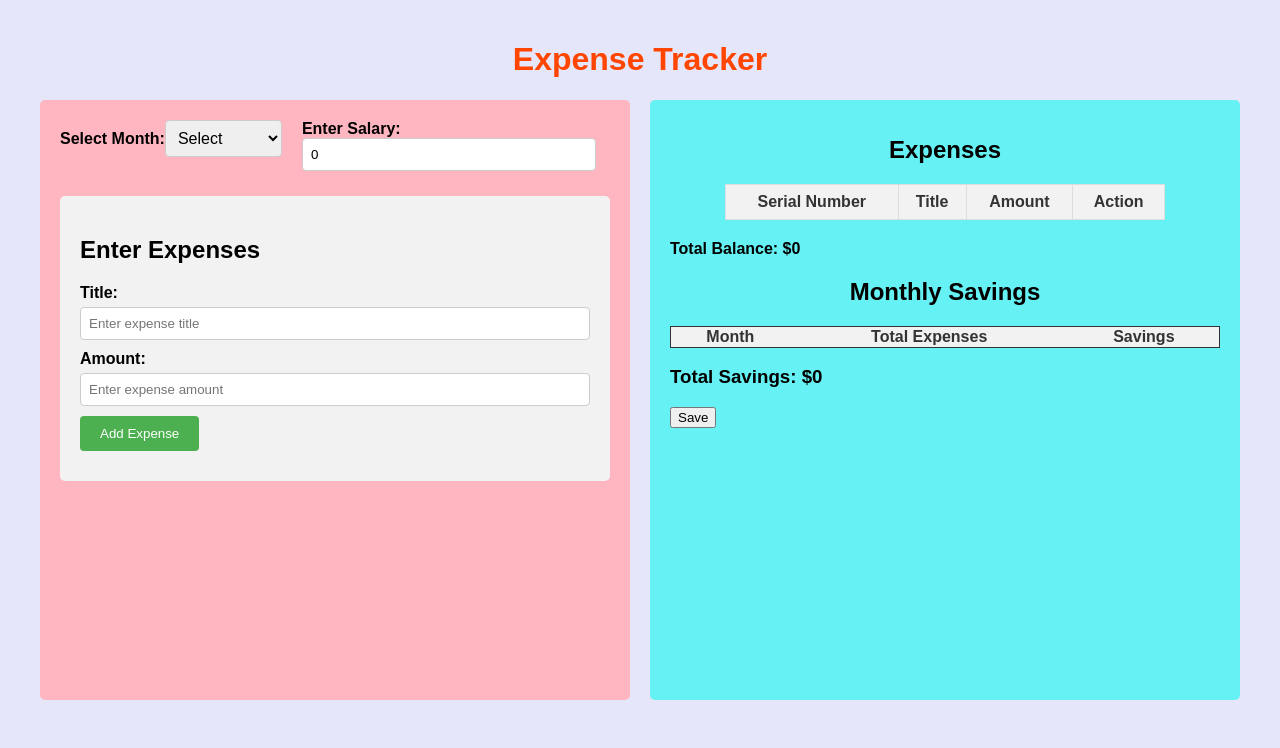
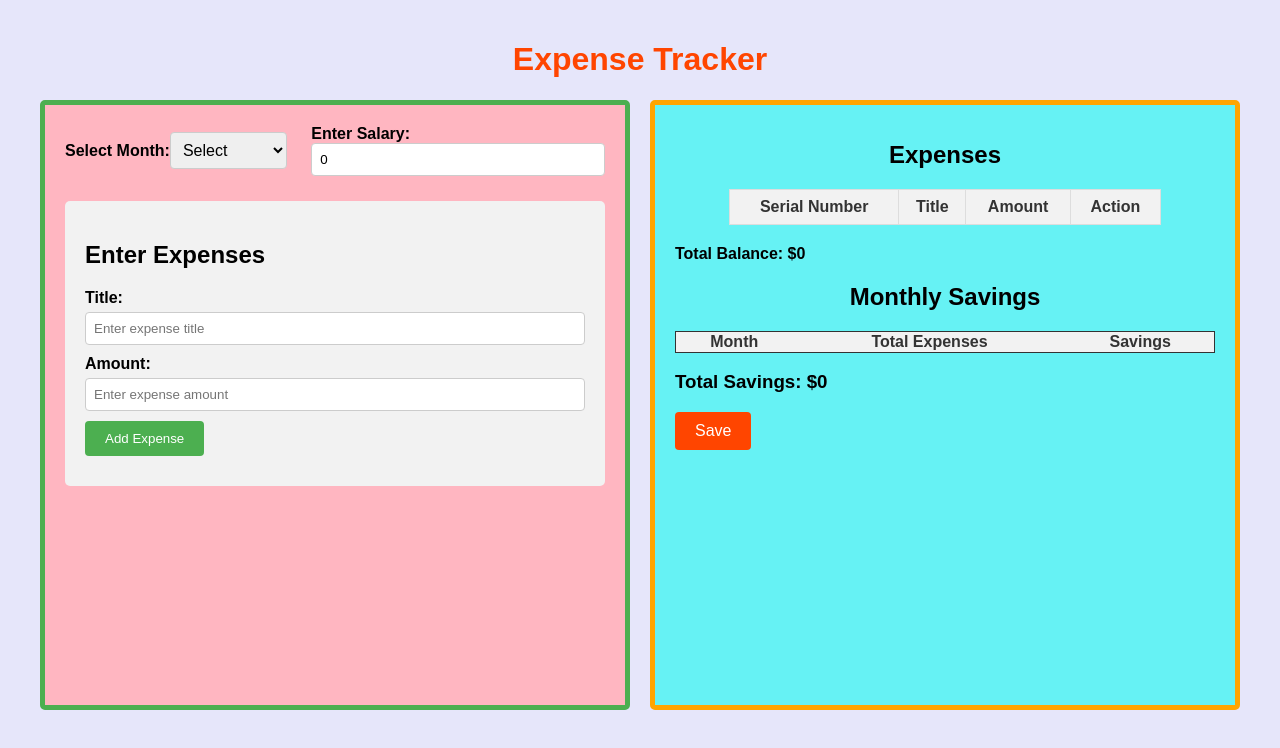
Before and after one commit to mounikapriyaguddanti/expense-tracker, a React (Create React App) app: page / in a window 1280 px wide. Shown: the top 748 px of the page. Built offline with nearby package versions, Linux system fonts and the light colour scheme.

Commit message:
Update App.css

```diff
--- a/src/App.css
+++ b/src/App.css
@@ -1,34 +1,11 @@
+
 /* App.css */
-/*
-.App {
-  font-family: Arial, sans-serif;
-  max-width: 800px;
-  margin: 0 auto;
-  padding: 20px;
-}
-
-.container {
-  display: flex;
-  justify-content: space-between;
-}
-
-.left-column {
-  flex: 1;
-  margin-right: 20px;
-}
-
-.right-column {
-  flex: 1;
-}
-*/
-/* ExpenseList.css */
 body {
   background-color: lavender;
   margin: 0;
   padding: 0;
 }
 
-/* App.css */
 .App {
   font-family: Arial, sans-serif;
   max-width: 1200px;
@@ -50,6 +27,7 @@ body {
   padding: 20px;
   border-radius: 5px;
   height: 70vh;
+  border: 5px solid #4caf50;
 }
 
 .right-column {
@@ -57,10 +35,12 @@ body {
   background-color: hsl(181, 87%, 68%);
   padding: 20px;
   border-radius: 5px;
+  border: 5px solid orange;
 }
-
 .input-wrapper {
   display: flex;
+  justify-content: space-between;
+  align-items: center;
   gap: 20px;
   margin-bottom: 20px;
 }
@@ -71,11 +51,12 @@ body {
   border-radius: 4px;
   font-size: 16px;
 }
-
-.expense-list-container {
-  background-color: palevioletred;
-  padding: 20px;
-  border-radius: 5px;
+.save-btn {
+  background-color: orangered;
+  color: white;
+  padding: 10px 20px;
+  border: none;
+  border-radius: 4px;
+  cursor: pointer;
+  font-size: 16px;
 }
-
-/* ... (existing styles) */
```
